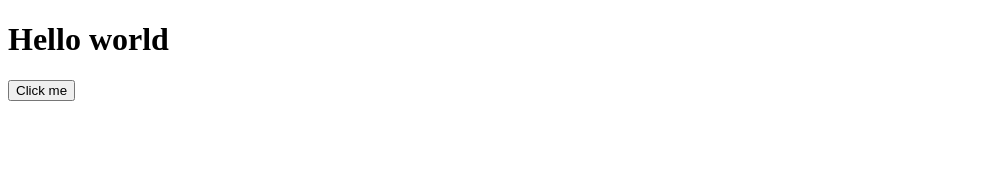
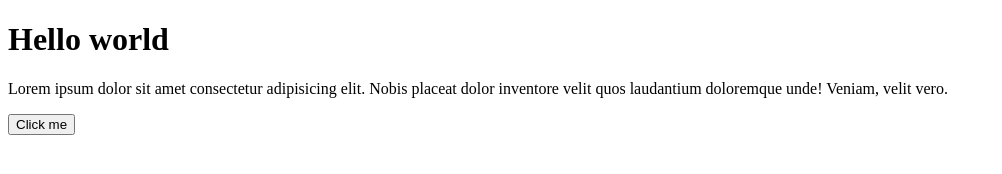
Before and after one commit to piyushkrm/JavaScript, a plain HTML site: page Revesion/Class1/index.html in a window 1280 px wide. Shown: the whole page, without its empty margins (0-1002 px from the left). Drawn offline with Linux system fonts and the light colour scheme.

Commit message:
innerHTML

```diff
--- a/Revesion/Class1/index.html
+++ b/Revesion/Class1/index.html
@@ -7,7 +7,8 @@
 </head>
 <body>
     <h1>Hello world</h1>
-    <div class="container">
+    <div id="container">
+        <p>Lorem ipsum dolor sit amet consectetur adipisicing elit. Nobis placeat dolor inventore velit quos laudantium doloremque unde! Veniam, velit vero.</p>
        <button id="btn">Click me</button>
     </div>
     <script src="script.js"></script>
```
